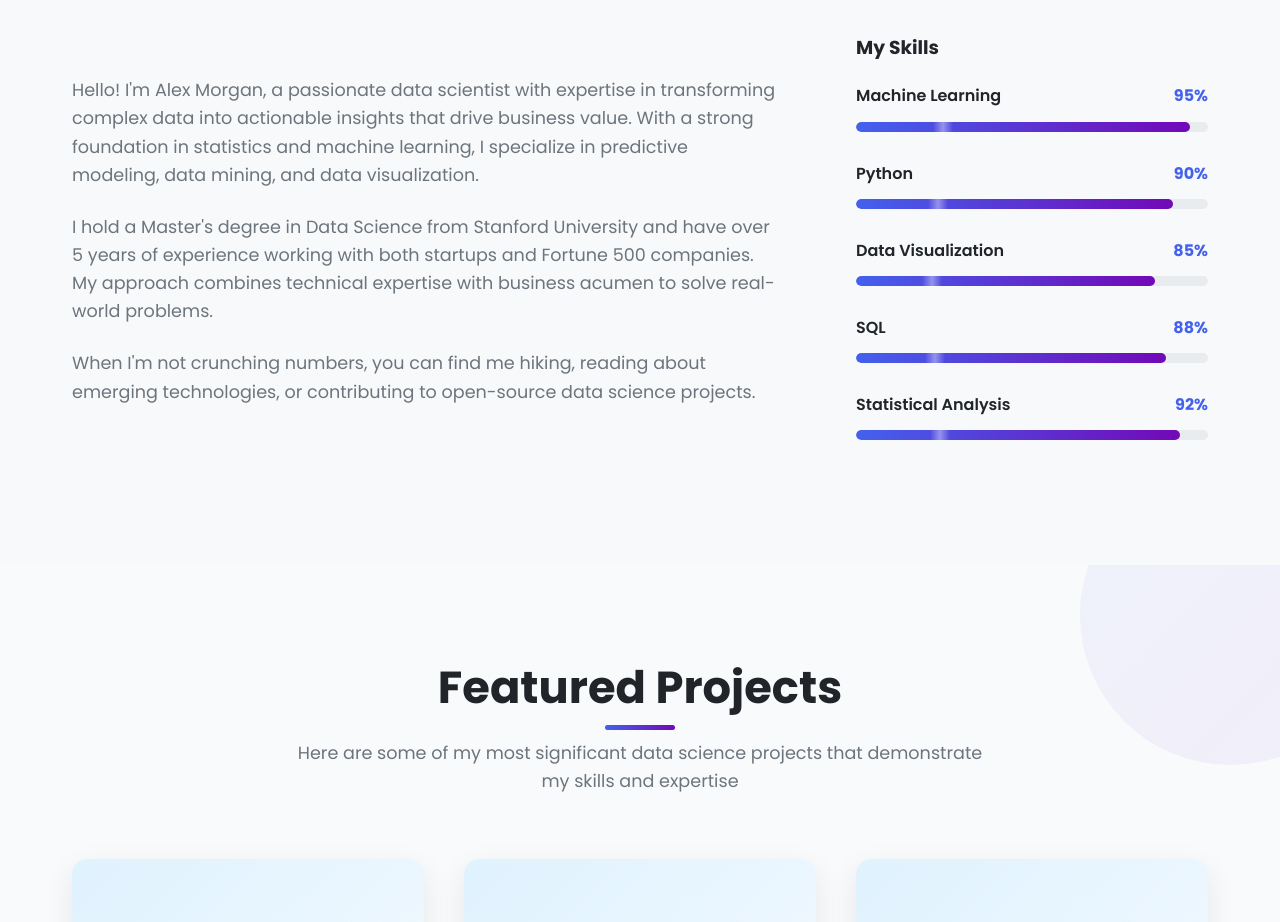
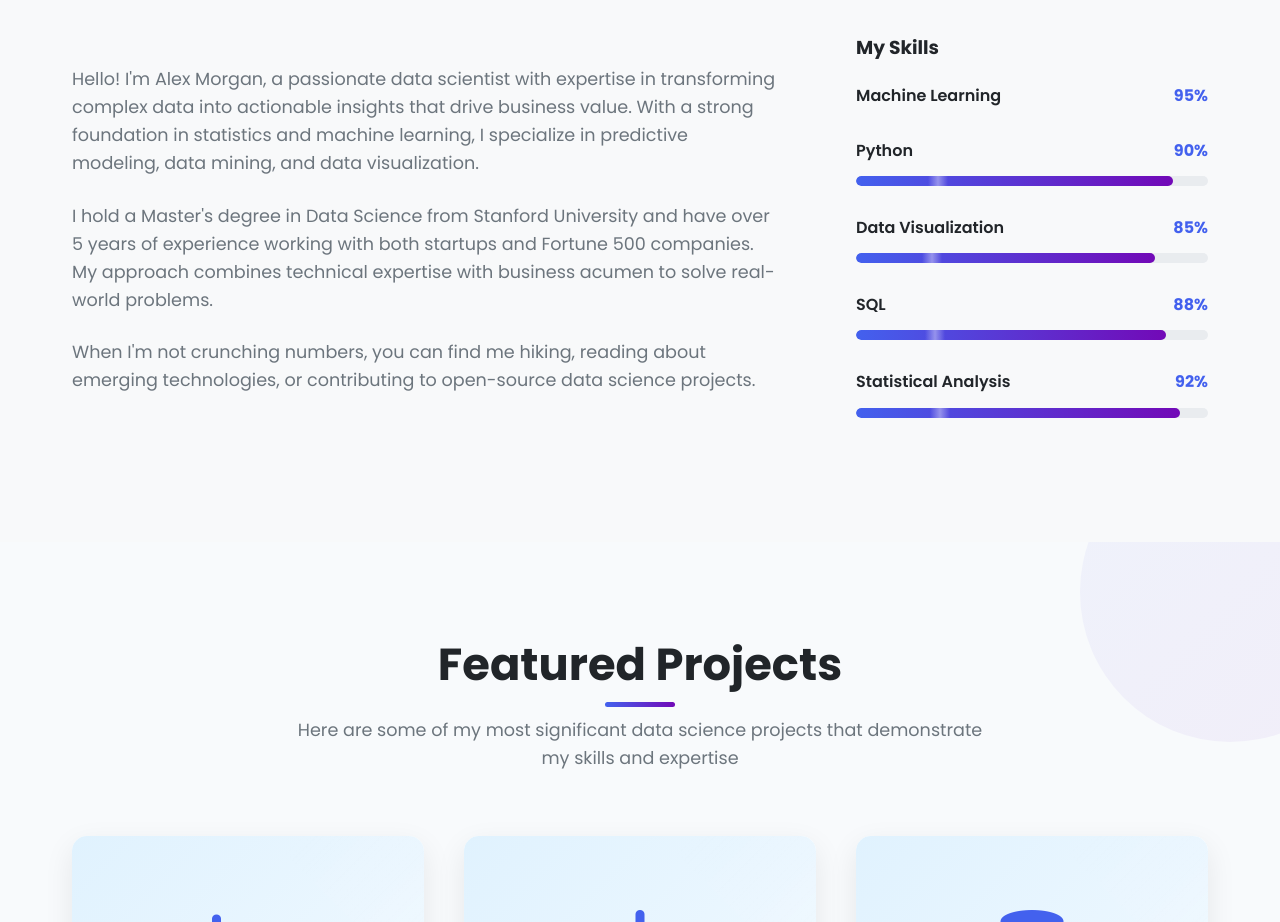
Before and after one commit to miladbadeleh/miladbadeleh.github.io, a plain HTML site: page data-scientist.html in a window 1280 px wide. Shown: the part 1120-2042 px from the top of the page. Drawn offline with Linux system fonts and the light colour scheme.

Commit message:
Update data-scientist.html

```diff
--- a/data-scientist.html
+++ b/data-scientist.html
@@ -1050,9 +1050,9 @@
                             <span>Machine Learning</span>
                             <span class="skill-percent">95%</span>
                         </div>
-                        <div class="skill-bar">
+                        <!-- <div class="skill-bar">
                             <div class="skill-level" data-width="95%"></div>
-                        </div>
+                        </div> -->
                     </div>
                     <div class="skill">
                         <div class="skill-name">
```
